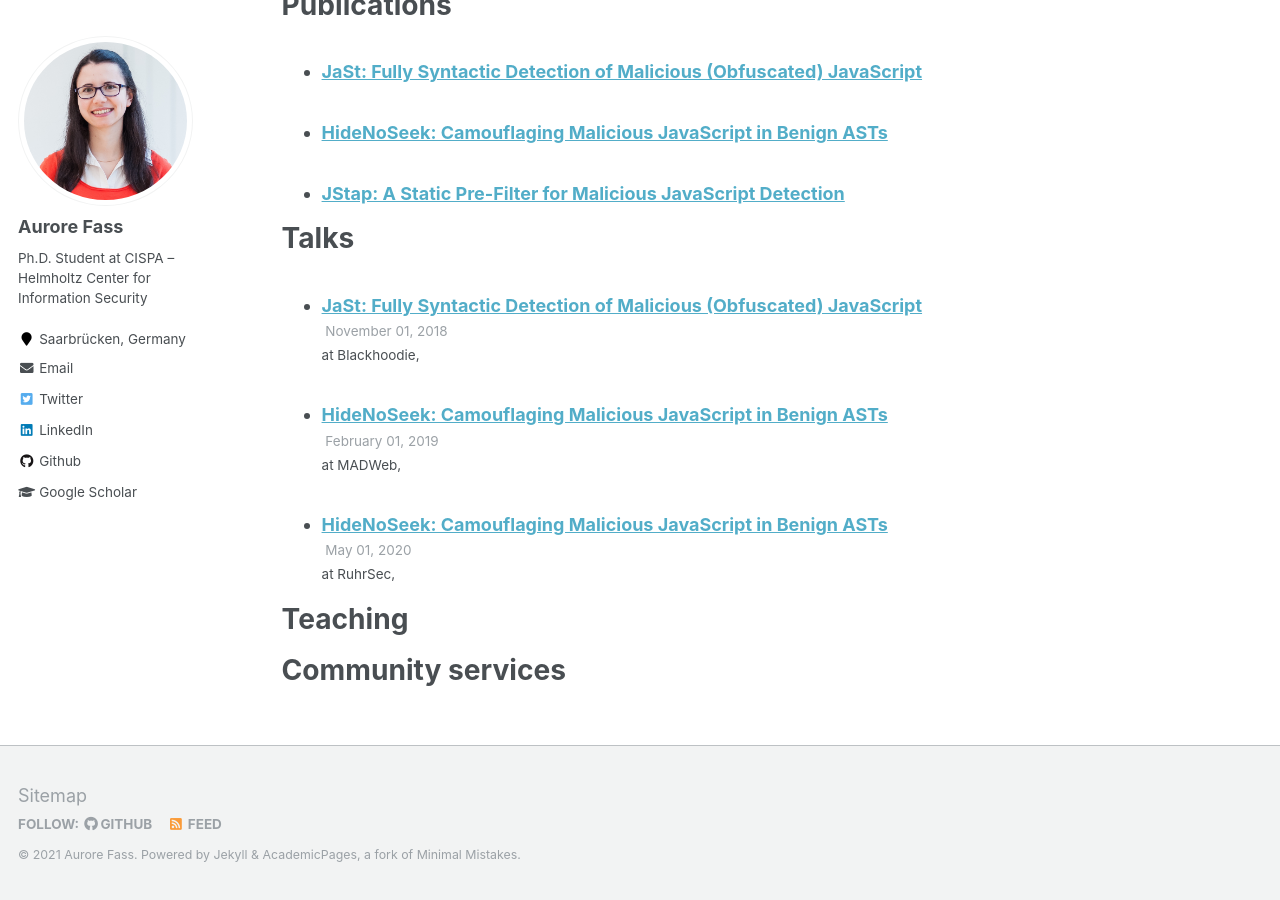
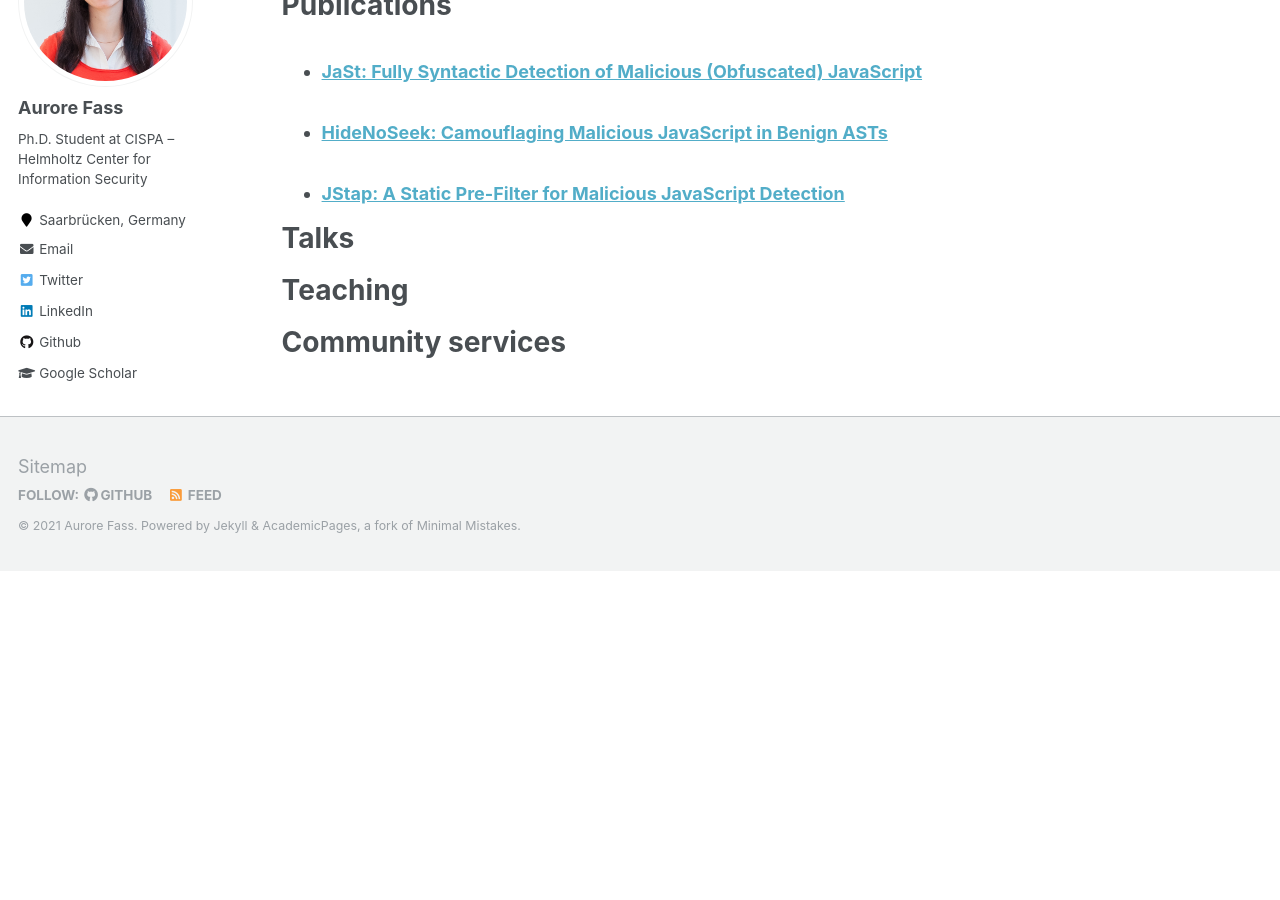
Before and after one commit to Aurore54F/aurore54f.github.io, a Jekyll site: the page built from _pages/cv.md, in a window 1280 px wide and 900 px high, scrolled down 548 px. Built offline with Jekyll 4.4.1, drawn with Linux system fonts in a browser that asks for light colours; after the commit the page ends 1119 px from its top, so only the background shows below that.

Commit message:
Updated talks

```diff
--- a/_pages/publications.md
+++ b/_pages/publications.md
@@ -23,11 +23,35 @@ author_profile: true
 </style>
 
 <p class="bottom-two">
-<h1 class="page__title">Additional Peer-Reviewed Talks</h1>
+<h1 class="page__title">Additional Talks</h1>
 </p>
 
-{% for post in site.talks reversed %}
-<p class="bottom-one">
-  {% include archive-single-talk.html %}
-  </p>
-{% endfor %}
+
+
+
+## <span style="color:rgb(0, 119, 181)"> Statically Analyzing Malicious JavaScript in the Wild </span>
+
+* Dec 2020: BINSEC Webinar at CEA (France). Remote.
+
+
+## <span style="color:rgb(0, 119, 181)"> HideNoSeek: Camouflaging Malicious JavaScript in Benign ASTs </span>
+
+* May 2020: RuhrSec. Remote. &nbsp; [Recording](https://www.youtube.com/watch?v=hhyXRRdjbls)
+* Mar 2019: Grande Region Security and Reliability Day (GRSRD). Nancy, France.
+* Feb 2019: MADWeb. San Diego, USA.
+
+
+## <span style="color:rgb(0, 119, 181)"> JaSt: Fully Syntactic Detection of Malicious (Obfuscated) JavaScript </span>
+
+* Nov 2018: Blackhoodie. Berlin, Germany. &nbsp; [Slides](https://blackhoodie.re/assets/archive/JaSt_blackhoodie.pdf)
+* Jun 2018: Malware Meeting at LORIA. Nancy, France.
+* Mar 2018: Grande Region Security and Reliability Day (GRSRD). Saarbruecken, Germany.
+
+
+## <span style="color:rgb(0, 119, 181)"> Automated Clustering of File Samples for the Detection of Malware Contained in Obfuscated Script-Code </span>
+
+* Jan 2018: Lecture at Hochschule Bonn-Rhein-Sieg. Sankt Augustin, Germany.
+* Sep 2017: Master Thesis Defense at TELECOM Nancy. Nancy, France.
+* Sep 2017: Talk at the German Federal Office for Information Security (BSI). Bonn, Germany.
+* Jul 2017: Talk at genua. Muenchen, Germany.
+* Jul 2017: Talk at CISPA. Saarbruecken, Germany.
--- a/_talks/HideNoSeek.md
+++ /dev/null
@@ -1,14 +0,0 @@
----
-title: "HideNoSeek: Camouflaging Malicious JavaScript in Benign ASTs"
-comment: "(preliminary version, before ACM CCS)"
-collection: talks
-permalink:
-excerpt: ''
-date: February 2019
-when: February 2019
-year: 2019
-authors: <b>Aurore Fass</b>
-venue: 'MADWeb'
-slideurl:
-citation:
----
--- a/_talks/HideNoSeek2.md
+++ /dev/null
@@ -1,15 +0,0 @@
----
-title: "HideNoSeek: Camouflaging Malicious JavaScript in Benign ASTs"
-comment: "(improved version, after ACM CCS)"
-collection: talks
-permalink:
-excerpt: ''
-date: May 2020
-when: May 2020
-year: 2020
-authors: <b>Aurore Fass</b>
-venue: 'RuhrSec'
-slideurl:
-citation:
-recording: "https://www.youtube.com/watch?v=hhyXRRdjbls"
----
--- a/_talks/JaSt.md
+++ /dev/null
@@ -1,13 +0,0 @@
----
-title: "JaSt: Fully Syntactic Detection of Malicious (Obfuscated) JavaScript"
-collection: talks
-permalink:
-excerpt: ''
-date: November 2018
-when: November 2018
-year: 2018
-authors: <b>Aurore Fass</b>
-venue: 'Blackhoodie'
-slideurl: 'https://blackhoodie.re/assets/archive/JaSt_blackhoodie.pdf'
-citation:
----
```
